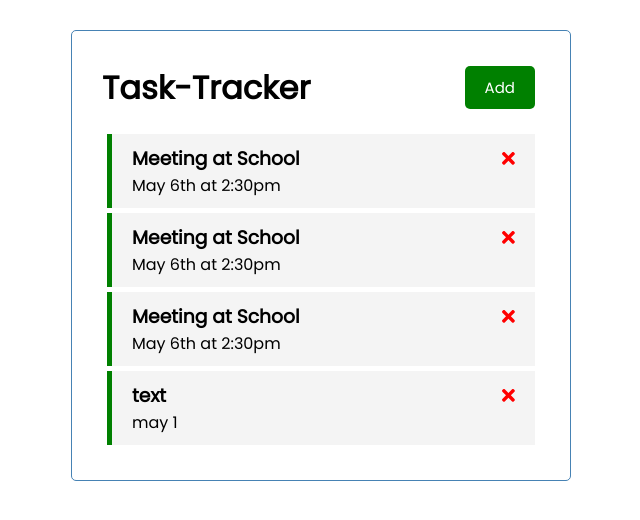
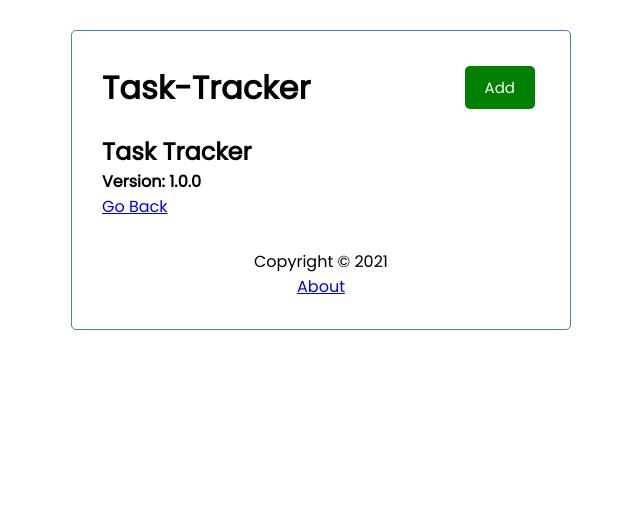
Before and after one commit to li000592/Task-Reminder, an Angular app: page /about in a window 1280 px wide. Shown: the top 520 px of the page, without its empty margins (319-959 px from the left). Built offline with nearby package versions, Linux system fonts and the light colour scheme; data requests are answered from the project's data file.

Commit message:
:new: added router

```diff
--- a/db.json
+++ b/db.json
@@ -19,9 +19,9 @@
       "reminder": true
     },
     {
-      "text": "text",
-      "day": "may 1",
-      "reminder": true,
+      "text": "apple keyboard",
+      "day": "321",
+      "reminder": false,
       "id": 4
     }
   ]
--- a/src/app/app.component.html
+++ b/src/app/app.component.html
@@ -1 +1,5 @@
-<div class="container"><app-header></app-header><app-tasks></app-tasks></div>
+<div class="container">
+  <app-header></app-header>
+  <router-outlet></router-outlet>
+  <app-footer></app-footer>
+</div>
--- a/src/app/app.module.ts
+++ b/src/app/app.module.ts
@@ -3,6 +3,7 @@ import { BrowserModule } from '@angular/platform-browser';
 import { FontAwesomeModule } from '@fortawesome/angular-fontawesome';
 import { HttpClientModule } from '@angular/common/http';
 import { FormsModule } from '@angular/forms';
+import { RouterModule, Routes } from '@angular/router';
 
 import { AppComponent } from './app.component';
 import { HeaderComponent } from './components/header/header.component';
@@ -10,7 +11,16 @@ import { ButtonComponent } from './components/button/button.component';
 import { TasksComponent } from './components/tasks/tasks.component';
 import { TaskItemComponent } from './components/task-item/task-item.component';
 import { AddTaskComponent } from './components/add-task/add-task.component';
+import { AboutComponent } from './components/about/about.component';
+import { FooterComponent } from './components/footer/footer.component';
 
+const appRoutes: Routes = [
+  { path: '', component: TasksComponent },
+  {
+    path: 'about',
+    component: AboutComponent,
+  },
+];
 @NgModule({
   declarations: [
     AppComponent,
@@ -19,8 +29,17 @@ import { AddTaskComponent } from './components/add-task/add-task.component';
     TasksComponent,
     TaskItemComponent,
     AddTaskComponent,
+    AboutComponent,
+    FooterComponent,
   ],
-  imports: [BrowserModule, FontAwesomeModule, HttpClientModule, FormsModule],
+  imports: [
+    BrowserModule,
+    FontAwesomeModule,
+    HttpClientModule,
+    FormsModule,
+    RouterModule.forRoot(appRoutes),
+    // RouterModule.forRoot(appRoutes, { enableTracing: true }),
+  ],
   providers: [],
   bootstrap: [AppComponent],
 })
--- /dev/null
+++ b/src/app/components/about/about.component.html
@@ -0,0 +1,5 @@
+<div>
+  <h2>Task Tracker</h2>
+  <h4>Version: 1.0.0</h4>
+  <a routerLink="/">Go Back</a>
+</div>
--- /dev/null
+++ b/src/app/components/about/about.component.ts
@@ -0,0 +1,15 @@
+import { Component, OnInit } from '@angular/core';
+
+@Component({
+  selector: 'app-about',
+  templateUrl: './about.component.html',
+  styleUrls: ['./about.component.css']
+})
+export class AboutComponent implements OnInit {
+
+  constructor() { }
+
+  ngOnInit(): void {
+  }
+
+}
--- /dev/null
+++ b/src/app/components/footer/footer.component.css
@@ -0,0 +1,4 @@
+footer {
+  margin-top: 30px;
+  text-align: center;
+}
--- /dev/null
+++ b/src/app/components/footer/footer.component.html
@@ -0,0 +1,4 @@
+<footer>
+  <p>Copyright &copy; 2021</p>
+  <a routerLink="/about">About</a>
+</footer>
--- /dev/null
+++ b/src/app/components/footer/footer.component.ts
@@ -0,0 +1,15 @@
+import { Component, OnInit } from '@angular/core';
+
+@Component({
+  selector: 'app-footer',
+  templateUrl: './footer.component.html',
+  styleUrls: ['./footer.component.css']
+})
+export class FooterComponent implements OnInit {
+
+  constructor() { }
+
+  ngOnInit(): void {
+  }
+
+}
```
Also changed, not shown: src/app/components/about/about.component.css (added), 2 other files (tests, documents, lock files or other folders).
